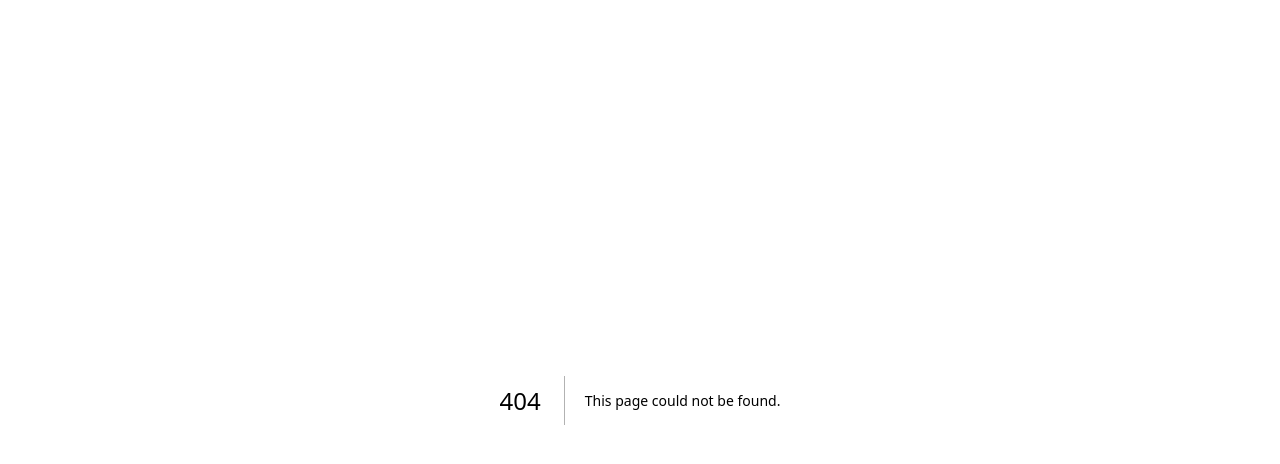
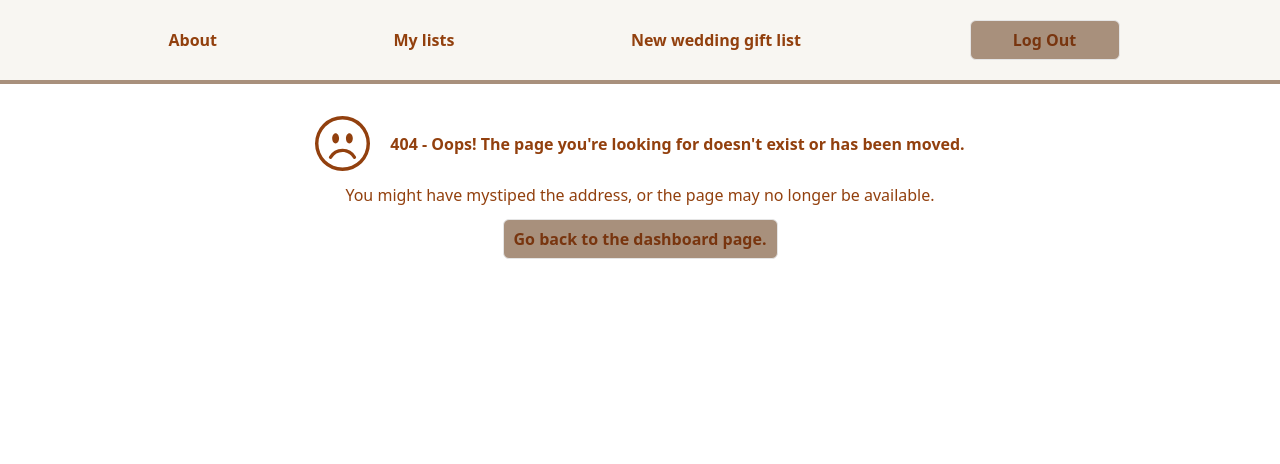
Before and after one commit to Tute24/wgl-app, a Next.js app in the folder frontend/: page /404-page in a window 1280 px wide. Before the commit this address had no page. Shown: the top 464 px of the page. Built offline with nearby package versions, Linux system fonts and the light colour scheme; sample sign-in values are in the browser's storage.

Commit message:
feat: created the 404 handle page

```diff
--- /dev/null
+++ b/frontend/src/app/404-page/page.tsx
@@ -0,0 +1,32 @@
+import UserButton from '@/components/Common/buttons/user-button/user-button'
+import LoggedHeader from '@/components/Headers/LoggedHeader'
+import Link from 'next/link'
+import { BsEmojiFrown } from "react-icons/bs";
+
+export default function NotFoundPageWarning() {
+  return (
+    <div>
+      <LoggedHeader />
+      <div className="flex text-sm sm:text-base flex-col  justify-center items-center m-auto text-amber-800 p-3">
+        <div className='flex flex-row items-center text-center gap-1 sm:gap-5'>
+            <BsEmojiFrown size={55}/>
+        <h1 className="font-bold text-center">
+          404 - Oops! The page you're looking for doesn't exist or has been moved.
+        </h1>
+        </div>
+          <h2 className="pt-3 flex text-center">
+            You might have mystiped the address, or the page may no longer be
+            available.
+          </h2>
+        <div className="pt-3">
+          <Link href="/dashboard">
+            <UserButton
+              className="!w-[225px] sm:!w-[275px]"
+              content="Go back to the dashboard page."
+            />
+          </Link>
+        </div>
+      </div>
+    </div>
+  )
+}
```
